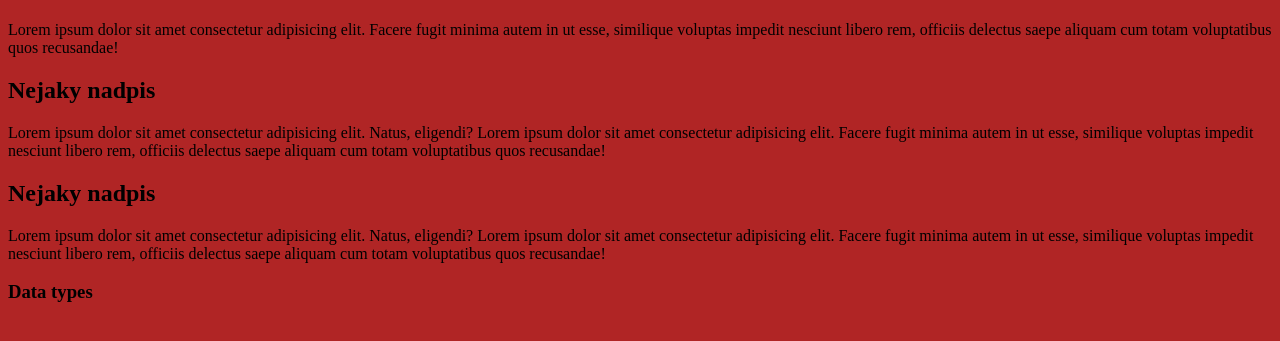
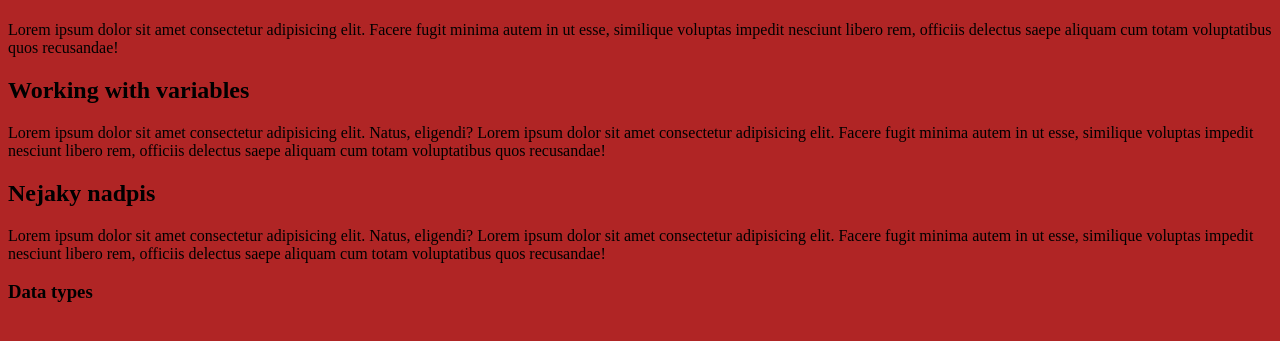
Before and after one commit to smartyacademy-student/test, a plain HTML site: page index.html in a window 1280 px wide. Shown: the part 59-400 px from the top of the page. Drawn offline with Linux system fonts and the light colour scheme.

Commit message:
Upraveny nadpis h2

```diff
--- a/index.html
+++ b/index.html
@@ -14,7 +14,7 @@
       minima autem in ut esse, similique voluptas impedit nesciunt libero rem,
       officiis delectus saepe aliquam cum totam voluptatibus quos recusandae!
     </p>
-    <h2>Nejaky nadpis</h2>
+    <h2>Working with variables</h2>
     <p>
       Lorem ipsum dolor sit amet consectetur adipisicing elit. Natus, eligendi?
       Lorem ipsum dolor sit amet consectetur adipisicing elit. Facere fugit
```
